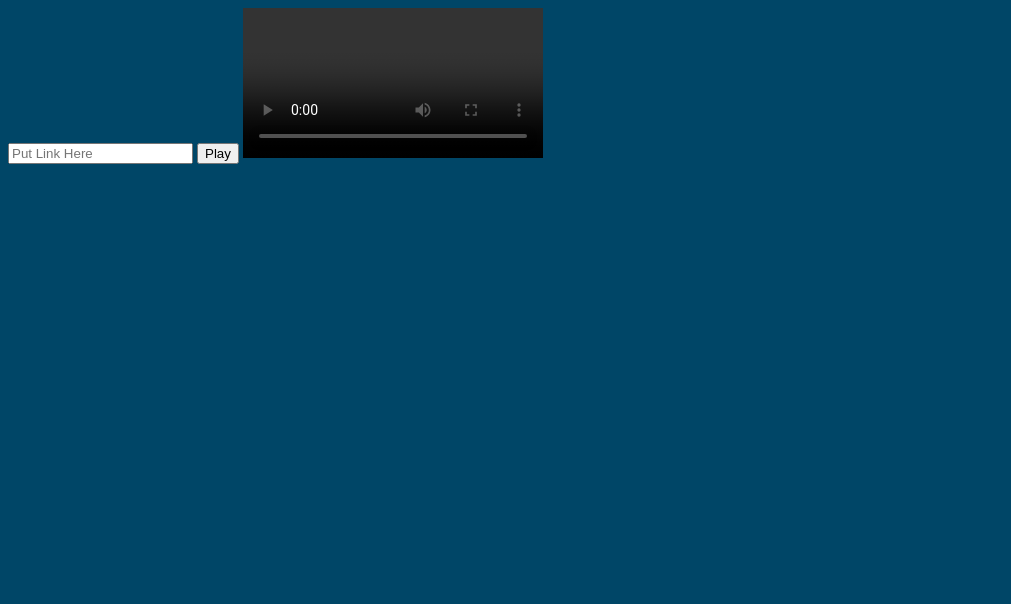
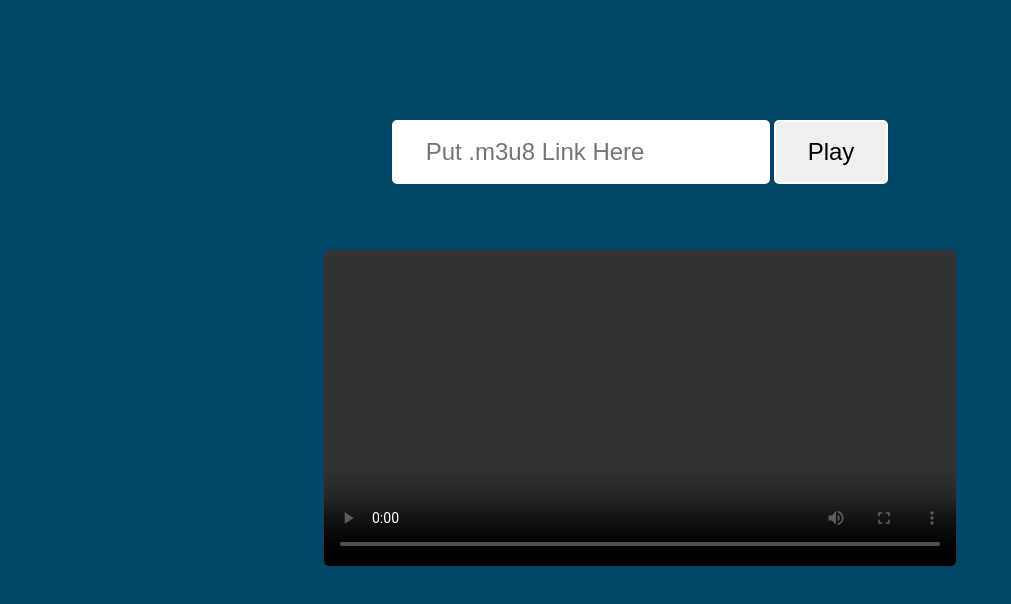
Before and after one commit to pstatonwx/hlsplayer.github.io, a plain HTML site: page test.html in a window 1280 px wide. Shown: the whole page, without its empty margins (0-1011 px from the left). Drawn offline with nearby package versions, Linux system fonts and the light colour scheme.

Commit message:
first push

```diff
--- a/style.css
+++ b/style.css
@@ -1,10 +1,45 @@
 html {
   background-color: #004667;
+  overflow: hidden;
+}
+
+.container {
+  display: flex;
+  justify-content: center;
+  align-items: center;
+  text-align: center;
+  min-height: 100vh;
 }
 
 #videoElement {
+  border-radius: 5px;
+}
+
+.link-container {
+  position: absolute;
+  top: 15%;
+}
+
+#link {
+  font-size: 1.5rem;
+  color: #000000;
+  text-decoration: none;
+  border: 2px solid #fff;
+  padding: 1rem 2rem;
+  border-radius: 5px;
+  transition: all 0.3s ease-in-out;
 }
 
 #play-button {
-  /* wid */
+  font-size: 1.5rem;
+  color: #000000;
+  text-decoration: none;
+  border: 2px solid #fff;
+  padding: 1rem 2rem;
+  border-radius: 5px;
+  transition: all 0.3s ease-in-out;
 }
+
+#videoElement {
+  width: 50%;
+}
--- a/test.html
+++ b/test.html
@@ -19,8 +19,10 @@
     <script src="https://cdn.jsdelivr.net/npm/hls.js@latest"></script>
 
     <div class="container">
-        <input type="text" id="link" placeholder="Put Link Here">
-        <button id="play-button" onclick="playVideo()">Play</button>
+        <div class="link-container">
+            <input type="text" id="link" placeholder="Put .m3u8 Link Here">
+            <button id="play-button" onclick="playVideo()">Play</button>
+        </div>
         <video id="videoElement" controls></video>
     </div>
 
@@ -38,6 +40,8 @@
             }
         }
     </script>
+
+
 </body>
 
 </html>
```
